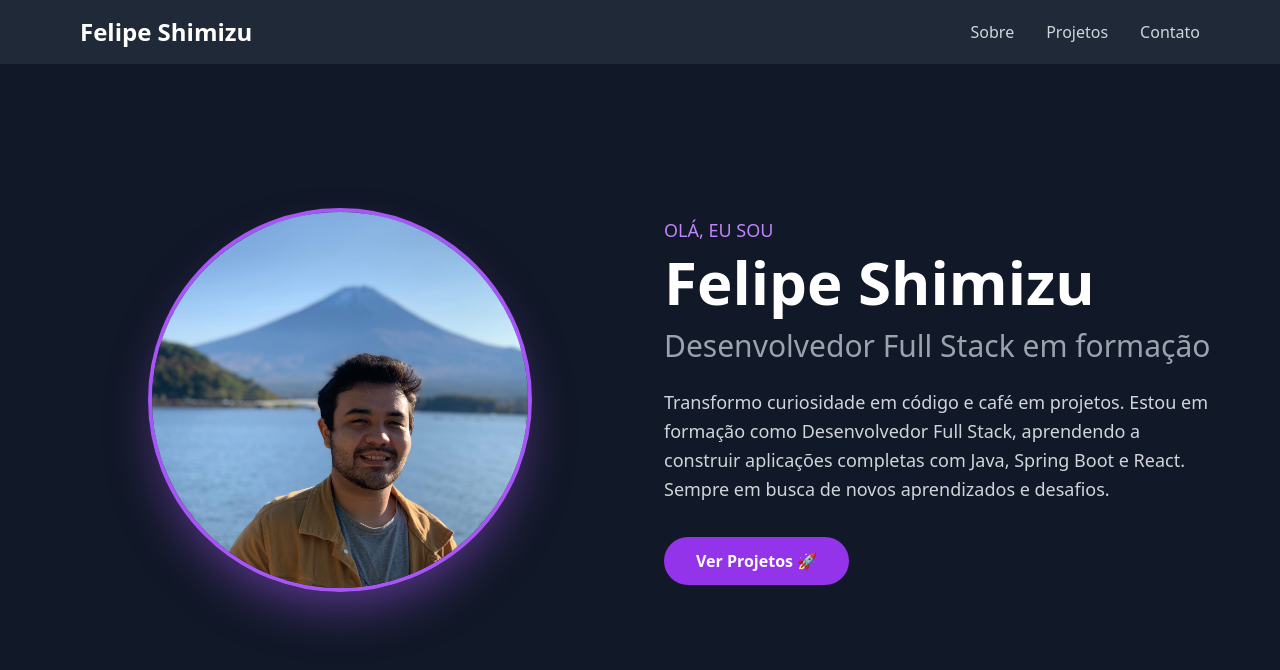
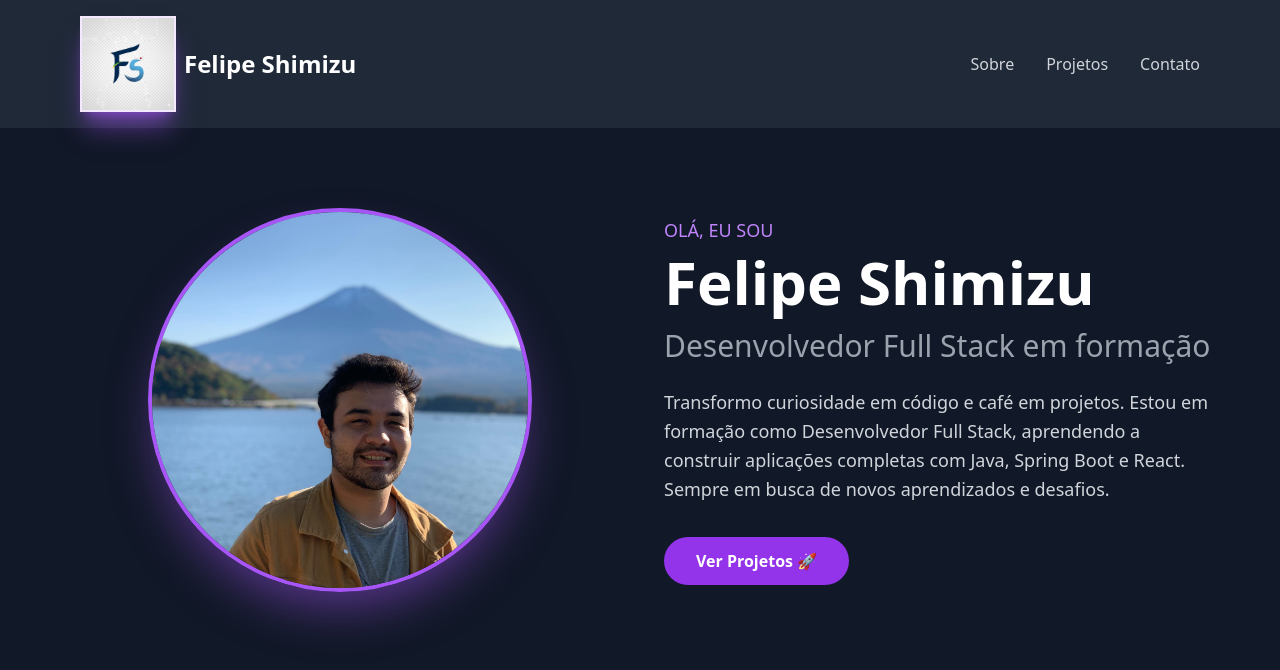
Before and after one commit to Felipe-SMZ/Portifolio, a React (Vite) app: page / in a window 1280 px wide. Shown: the top 670 px of the page. Built offline with nearby package versions, Linux system fonts and the light colour scheme.

Commit message:
style: configuracão da logo

```diff
--- a/src/components/Header.jsx
+++ b/src/components/Header.jsx
@@ -1,3 +1,5 @@
+import minhaLogo from '../assets/img/logo.png'
+
 function Header() {
     return (
         <header className="fixed top-0 left-0 w-full bg-gray-800 z-50">
@@ -5,7 +7,10 @@ function Header() {
 
             <nav className="max-w-6xl mx-auto px-4 py-4 flex items-center justify-between">
                 {/* logo */}
-                <div className="text-white text-2xl font-bold">Felipe Shimizu</div>
+                <div className="text-white text-2xl font-bold flex items-center gap-2">
+                    <img src={minhaLogo} alt="Logo" className="w-24 h-24 object-cover border-2 border-purple-100 shadow-xl shadow-purple-500/50" />
+                    Felipe Shimizu
+                </div>
 
                 {/* menu */}
                 <ul className="flex gap-8">
```
Also changed, not shown: src/assets/img/logo.png (added), src/assets/img/logo2.png (added).
